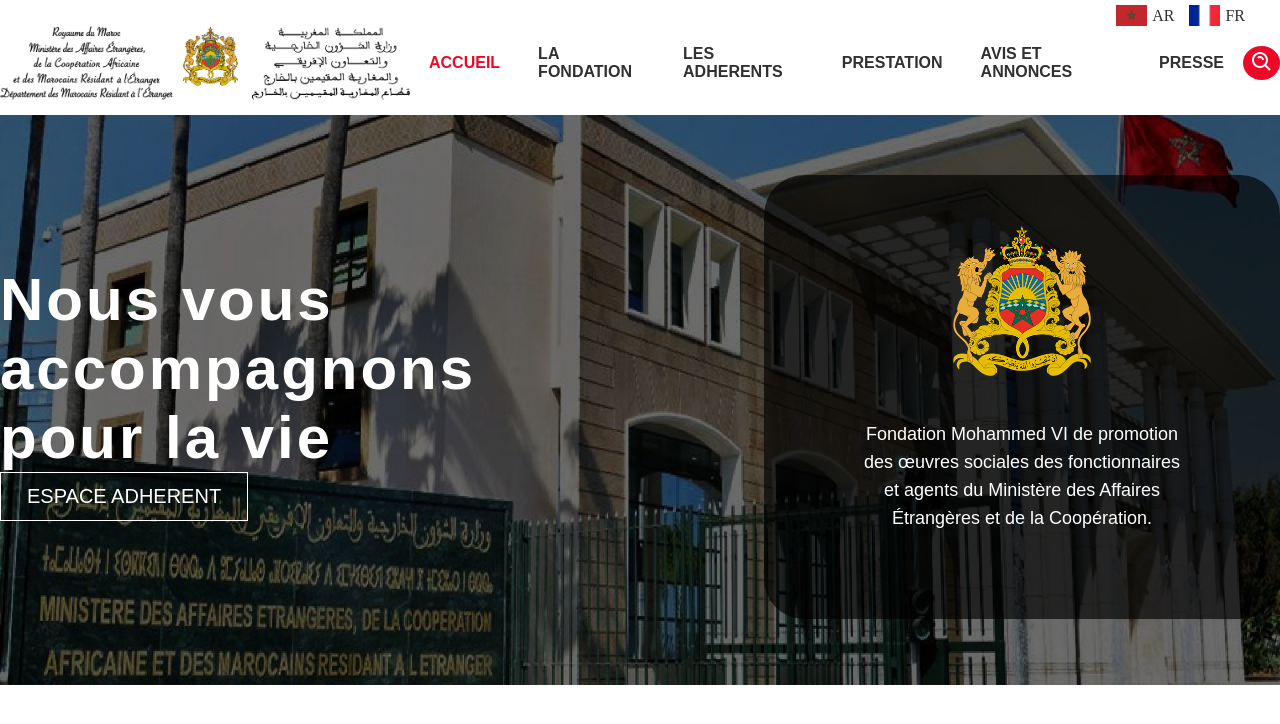
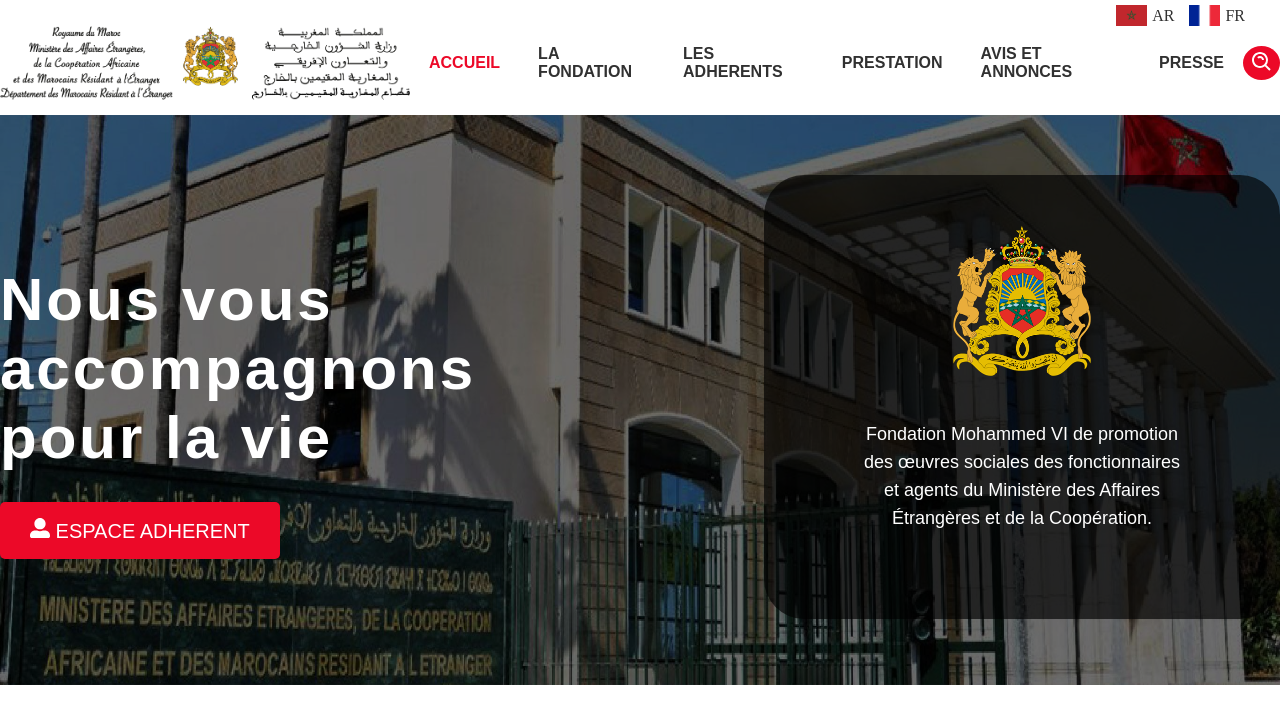
Before and after one commit to AACHOURMOHAMED/site-de-Rayoune-de-maroc, a React (Create React App) app: page /Accueil in a window 1280 px wide. Shown: the top 724 px of the page. Built offline with nearby package versions, Linux system fonts and the light colour scheme.

Commit message:
auto saving on github

```diff
--- a/src/App.css
+++ b/src/App.css
@@ -100,6 +100,7 @@
 letter-spacing: 3px;
 font-size: 60px;
 margin-top: 150px;
+margin-bottom: 30px;
 }
 
 .content2{
--- a/src/components/Accueil.js
+++ b/src/components/Accueil.js
@@ -1,6 +1,7 @@
 import React from 'react'
 import back from '../images/back.jpg'
 import logo2 from '../images/logo2.png'
+import {FaUserAlt} from'react-icons/fa'
 import { Button } from './Button'
 export const Accueil = () => {
     return (
@@ -11,7 +12,7 @@
                         <div className='content'>
                                 <h1 className='nous-text'>Nous vous <br/>accompagnons
                                 <br/>pour la vie</h1>
-                                <Button buttonStyle={'btn--outline'} buttonSize={'btn--large'}>ESPACE ADHERENT</Button>
+                                <Button buttonStyle={'btn--primary'} buttonSize={'btn--large'}><FaUserAlt className='userbtn'/> ESPACE ADHERENT</Button>
                              </div>
                              <div className='content2'>
 
--- a/src/components/Button.css
+++ b/src/components/Button.css
@@ -1,10 +1,10 @@
 :root{
     --primary-color :#EC0928;
+    --primary-font : 'Montserrat' , sans-serif
+
 }
 
-html{
-    font-family: 'Montserrat' , sans-serif;
-}
+
 .btn{
     outline: none;
     border:none;
@@ -23,10 +23,15 @@
     background-color: rgb(153, 153, 153);
   }
 
+
   .btn--primary{
       background-color: var(--primary-color);
       color: white;
       border: none;
+      border-radius: 5px;
+      font-family: var(--primary-font);
+      font-weight: 500;
+
   }
 
   .btn--outline{
@@ -34,6 +39,7 @@
     color: #fff;
     border: 1px solid white;
     transition: all 0.3s ease-out;
+    border-radius: 5px;
 
 }
 
@@ -43,7 +49,7 @@
 }
 
 .btn--large{
-    padding: 12px 26px;
+    padding: 16px 30px;
     font-size: 20px;
 }
 
```
